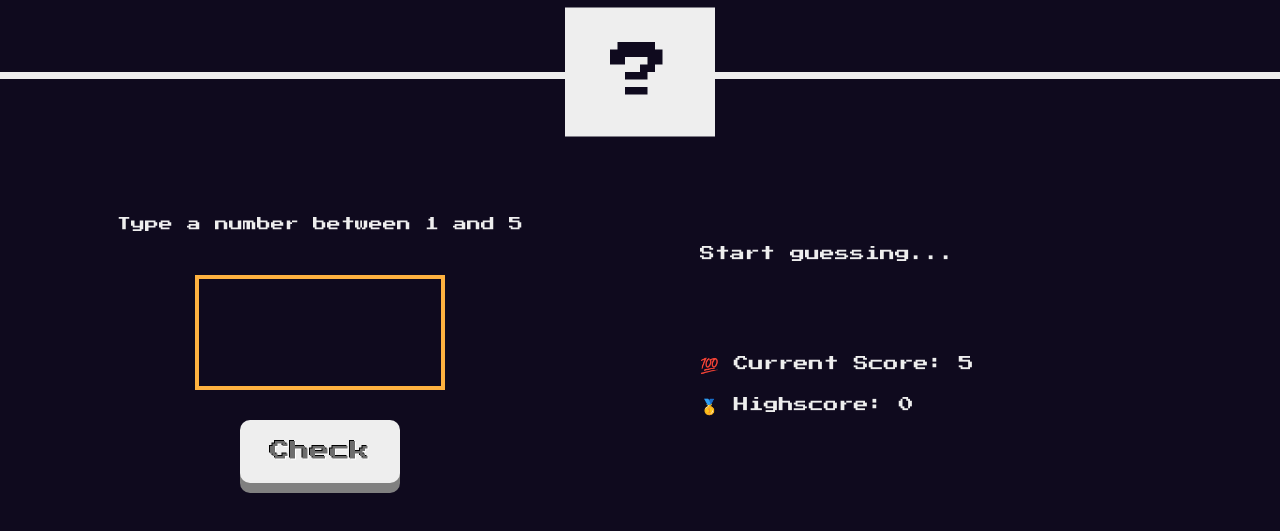
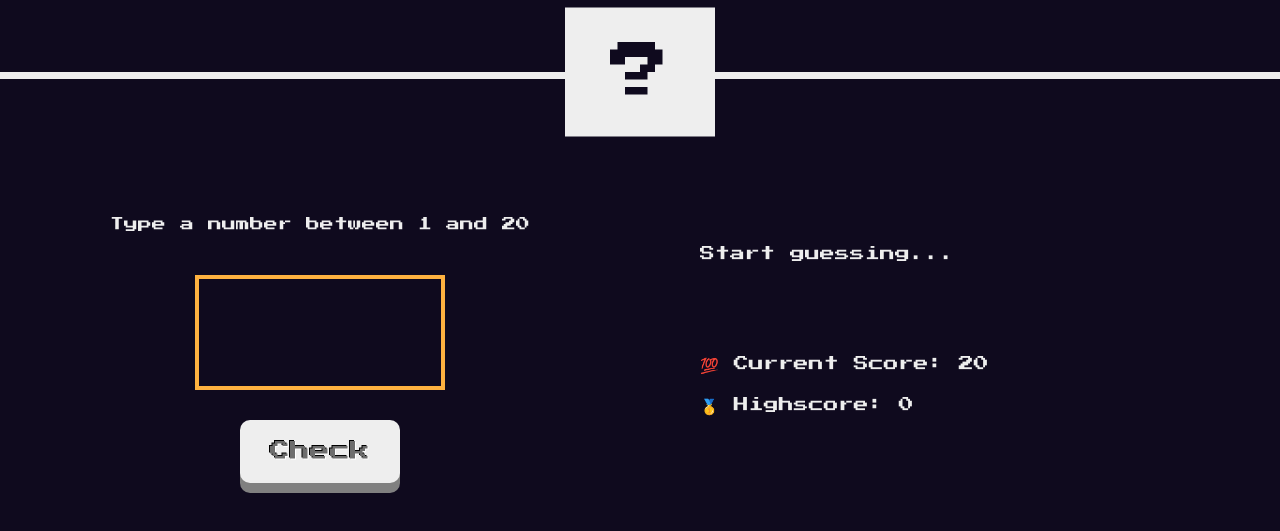
Before and after one commit to camthorsen/number-guessing-game, a website: page public/index.html in a window 1280 px wide. Shown: the part 221-752 px from the top of the page. Drawn offline with nearby package versions, Linux system fonts and the light colour scheme.

Commit message:
refactor: Soft code range text value on landing page and modal

```diff
--- a/public/index.html
+++ b/public/index.html
@@ -20,7 +20,7 @@
   </header>
   <main>
       <section class="left">
-          <p class="instructions"></p>
+          <p class="instructions">Type a number between 1 and <span class="range"></span></p>
           <input type="number" class="guess-input" />
           <button class="btn btn__check">Check</button>
       </section>
@@ -40,10 +40,10 @@
     <div class="text-container">
       <div>
         <p>
-          It's easy! Guess a number between 1 and 20, and type it into the yellow rectangle, then click "Check".
+          It's easy! Guess a number between 1 and <span class="range"></span>, and type it into the yellow rectangle, then click "Check".
         </p>
         <p>
-          You start off with a score of 20. With each incorrect guess, your score goes down by 1. The goal is to guess
+          You start off with a score of <span class="range"></span>. With each incorrect guess, your score goes down by 1. The goal is to guess
           the correct number in as few guesses as possible.
         </p>
         <p>You can play again using the "Restart" button, and the game will keep track of your highest score.</p>
--- a/public/script.js
+++ b/public/script.js
@@ -2,8 +2,8 @@
 
 /* --------------- GAME SCRIPT ---------------  */
 
-const range = 5;
-const instructionText = `Type a number between 1 and ${range}`;
+const range = 20;
+const rangeDisplayTexts = document.querySelectorAll('.range');
 
 // STATE --------
 
@@ -70,7 +70,10 @@ function winGame() {
 
 // INITIALIZE --------
 
-setTextContent('instructions', instructionText);
+for (let i = 0; i < rangeDisplayTexts.length; i += 1) {
+  rangeDisplayTexts[i].textContent = range;
+}
+
 startGame();
 
 // EVENT LISTENERS --------
```
